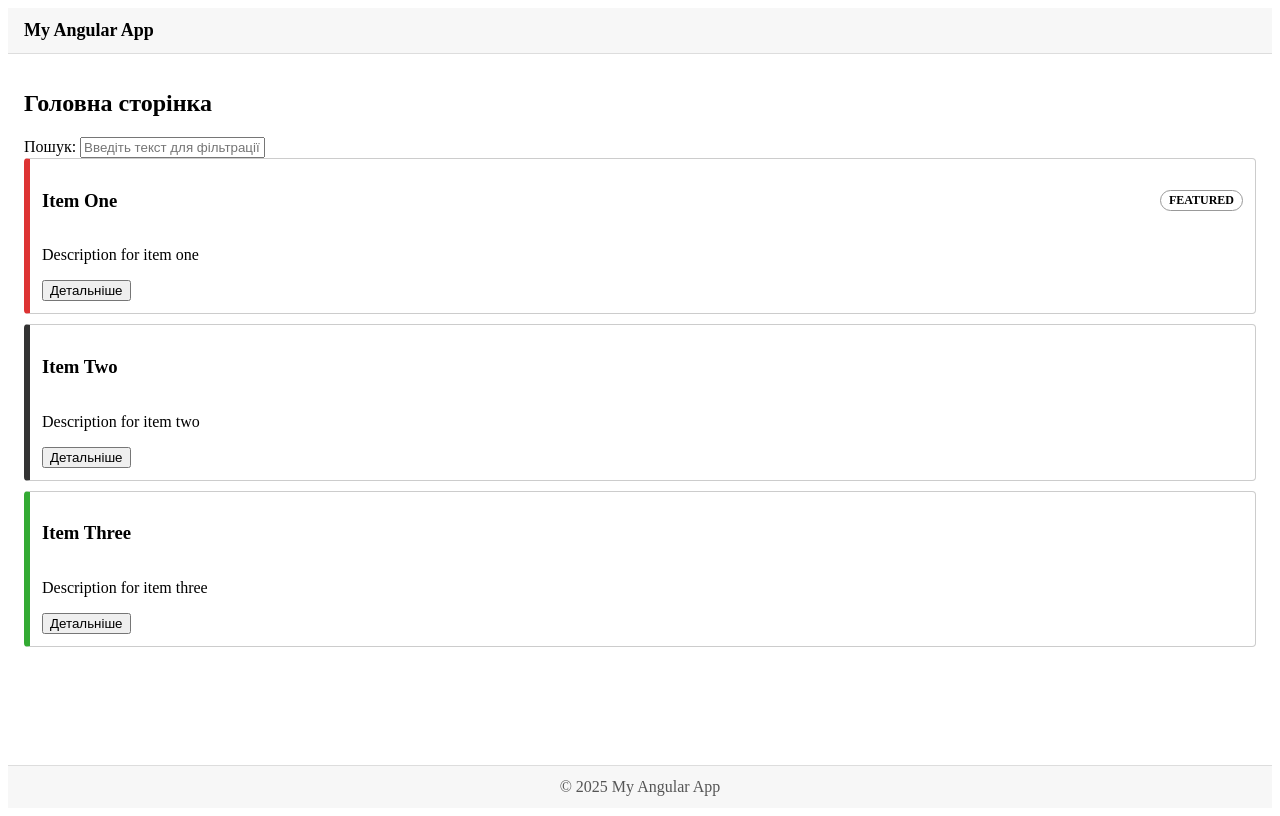
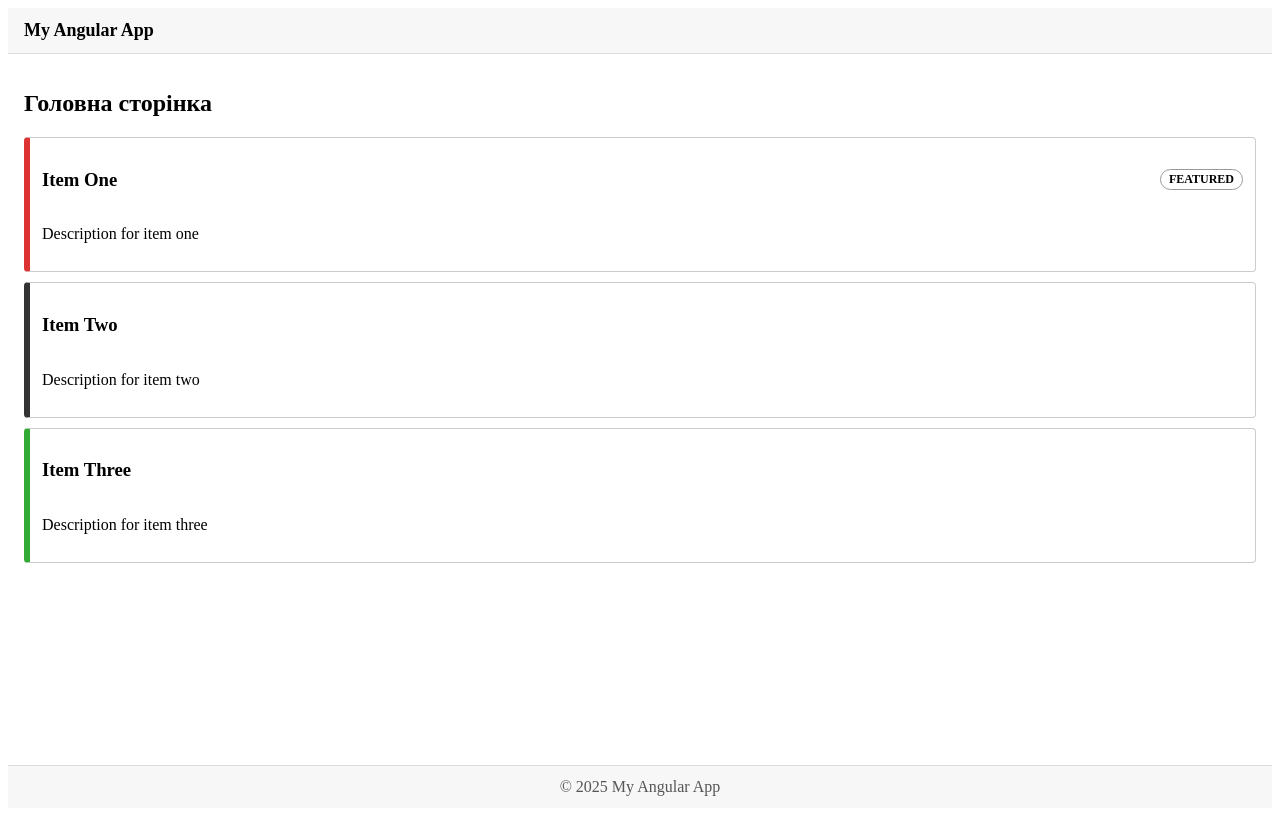
Before and after one commit to lobodinskiy/beleberda, an Angular app: page / in a window 1280 px wide. Built offline with nearby package versions, Linux system fonts and the light colour scheme.

Commit message:
PR-03: dynamic data binding with ngFor, ngIf and ngClass

```diff
--- a/src/app/item-card/item-card.component.html
+++ b/src/app/item-card/item-card.component.html
@@ -1,17 +1,8 @@
 <div class="card" [ngClass]="item.priority">
   <div class="title-row">
     <h3>{{ item.title }}</h3>
-
     <span *ngIf="item.isFeatured" class="badge">FEATURED</span>
   </div>
 
   <p>{{ item.description }}</p>
-
-  <!-- КНОПКА, ЯКА ЕМІТИТЬ Item -->
-  <button
-    type="button"
-    class="btn"
-    (click)="onDetailsClick()">
-    Детальніше
-  </button>
 </div>
--- a/src/app/item-card/item-card.component.ts
+++ b/src/app/item-card/item-card.component.ts
@@ -1,4 +1,4 @@
-import { Component, EventEmitter, Input, Output } from '@angular/core';
+import { Component, Input } from '@angular/core';
 import { CommonModule } from '@angular/common';
 import { Item } from '../shared/models/item.model';
 
@@ -11,10 +11,4 @@ import { Item } from '../shared/models/item.model';
 })
 export class ItemCardComponent {
   @Input() item!: Item;
-
-  @Output() selected = new EventEmitter<Item>();
-
-  onDetailsClick(): void {
-    this.selected.emit(this.item);
-  }
 }
--- a/src/app/items-list/items-list.component.html
+++ b/src/app/items-list/items-list.component.html
@@ -1,15 +1,4 @@
-<div class="toolbar">
-  <label>
-    Пошук:
-    <input
-      type="text"
-      [(ngModel)]="searchText"
-      placeholder="Введіть текст для фільтрації" />
-  </label>
-</div>
-
 <app-item-card
-  *ngFor="let item of filteredItems"
-  [item]="item"
-  (selected)="onItemSelected($event)">
+  *ngFor="let item of items"
+  [item]="item">
 </app-item-card>
```
Also changed, not shown: src/app/item-card/item-card.component.css (+3 -11 lines).
